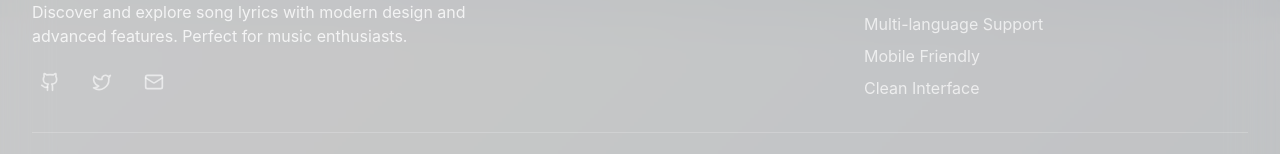
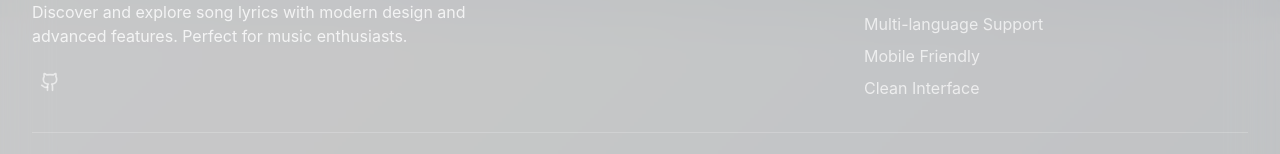
Before and after one commit to Haru-Tachibana/KashiFind, a React (Create React App) app in the folder frontend/: page / in a window 1280 px wide. Shown: the part 1582-1736 px from the top of the page. Built offline with nearby package versions, Linux system fonts and the light colour scheme; no server answers; the HTML template or start-up script is replaced by a standard one.

Commit message:
Update Footer.js with new content

```diff
--- a/frontend/src/components/Footer.js
+++ b/frontend/src/components/Footer.js
@@ -1,8 +1,12 @@
 import React from 'react';
 import { Link } from 'react-router-dom';
-import { Github, Twitter, Mail } from 'lucide-react';
+import { Github } from 'lucide-react';
 
 const Footer = () => {
+  const openRepo = () => {
+    window.open('https://github.com/Haru-Tachibana/KashiFind', '_blank', 'noopener,noreferrer');
+  };
+
   return (
     <footer className="bg-white/5 backdrop-blur-xl border-t border-white/20">
       <div className="max-w-7xl mx-auto px-4 sm:px-6 lg:px-8 py-12">
@@ -27,20 +31,9 @@ const Footer = () => {
               <button
                 className="text-white/60 hover:text-white transition-colors p-2 rounded-lg hover:bg-white/10"
                 aria-label="GitHub"
+                onClick={openRepo}
               >
                 <Github className="h-5 w-5" />
-              </button>
-              <button
-                className="text-white/60 hover:text-white transition-colors p-2 rounded-lg hover:bg-white/10"
-                aria-label="Twitter"
-              >
-                <Twitter className="h-5 w-5" />
-              </button>
-              <button
-                className="text-white/60 hover:text-white transition-colors p-2 rounded-lg hover:bg-white/10"
-                aria-label="Email"
-              >
-                <Mail className="h-5 w-5" />
               </button>
             </div>
           </div>
```
